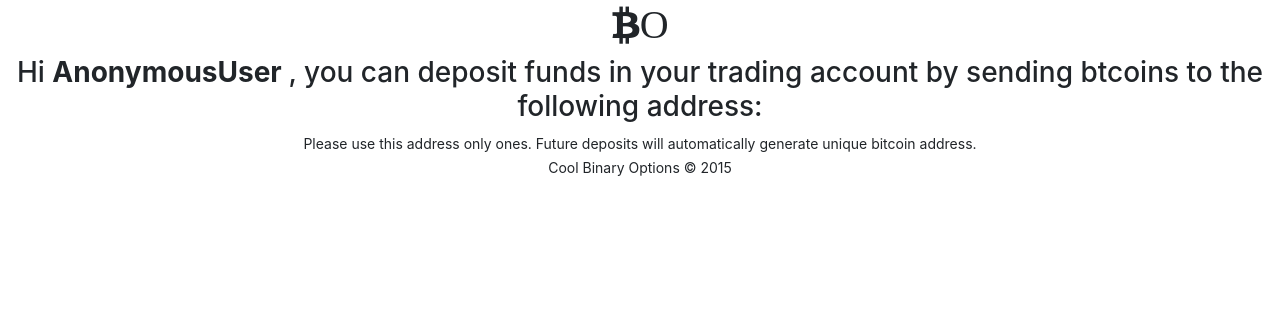
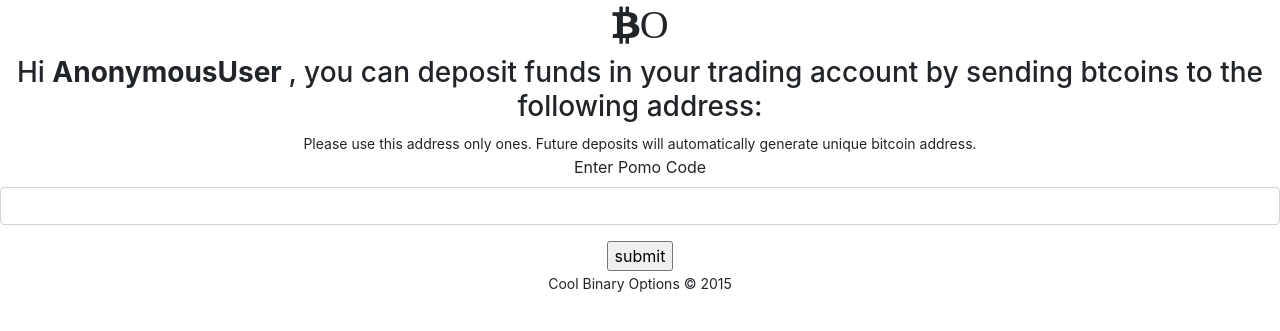
Before and after one commit to gpanterov/binary_options_django, a Django app: template templates/bets/new_deposit.html in a window 1280 px wide. Shown: the top 331 px of the page. Run offline with Django 3.2, Linux system fonts and the light colour scheme; the template is opened without the code that fills it, so the values that code supplies are empty; some libraries are stand-ins or nearby versions.

Commit message:
added promo code to deposit page

```diff
--- a/templates/bets/new_deposit.html
+++ b/templates/bets/new_deposit.html
@@ -30,6 +30,17 @@
             <h3>Hi <strong>{{ user }} </strong>, you can deposit funds in your trading account by sending btcoins to the following address:</h3>
 			<h4><strong> {{address}}</strong></h4>
 			<small> Please use this address only ones. Future deposits will automatically generate unique bitcoin address.</small>
+        <form id="login_form" method="post" action="/bets/deposit/promo/" role="form">
+            {% csrf_token %}
+                                    <div class="form-group">
+										<label>
+                            				Enter Pomo Code
+										</label>
+									<input type="text" name="promo_code" placeholder="" class="form-control"></div>
+
+            <input type="submit" value="submit" />
+        </form>
+
             <p class="m-t"> <small> Cool Binary Options &copy; 2015</small> </p>
         </div>
     </div>
```
Also changed, not shown: bets/views.py (+3 -11 lines).
